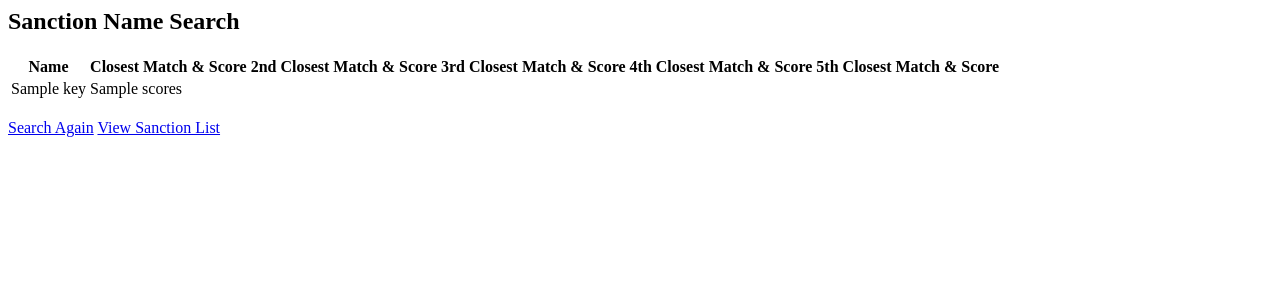
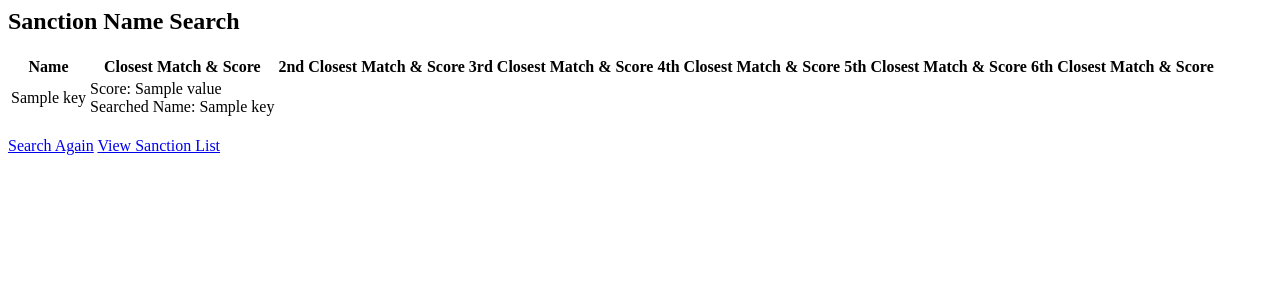
Before and after one commit to james-csy/sanctionlistchecker, a Flask app: template templates/manySearchResult.html in a window 1280 px wide. Shown: the top 300 px of the page. Run offline with Flask 3, Linux system fonts and the light colour scheme; the template is opened without the code that fills it: most values are stand-ins (such as "Sample title", 1, 10 or a date in 2020).

Commit message:
can display name and score for each word in array

```diff
--- a/app.py
+++ b/app.py
@@ -27,7 +27,7 @@ def searchSanction(nameToSearch):
     for name in readSanctionList():
          try:
             scores[str(name)] = fuzz.partial_ratio(name, upperName)
-            if scores[str(name)] >= 80:
+            if scores[str(name)] >= 90:
                 high_scores[str(name)] = scores[str(name)]
          except:
             scores[str(name)] = 0
--- a/templates/manySearchResult.html
+++ b/templates/manySearchResult.html
@@ -8,14 +8,20 @@
         <th>3rd Closest Match & Score</th>
         <th>4th Closest Match & Score</th>
         <th>5th Closest Match & Score</th>
+        <th>6th Closest Match & Score</th>
       </tr>
     </thead>
     <tbody>
     {% for key, value in scores.items() %}
      <tr>
          <td> {{ key }} </td>
-
-         <td> {{ value["scores"]}} </td>
+         {% for name, score in value["scores"].items() %}
+         <td>
+          Score: {{score}}
+          <br>
+          Searched Name: {{name}}
+          </td>
+         {% endfor %}
 
      </tr>
     {% endfor %}
```
